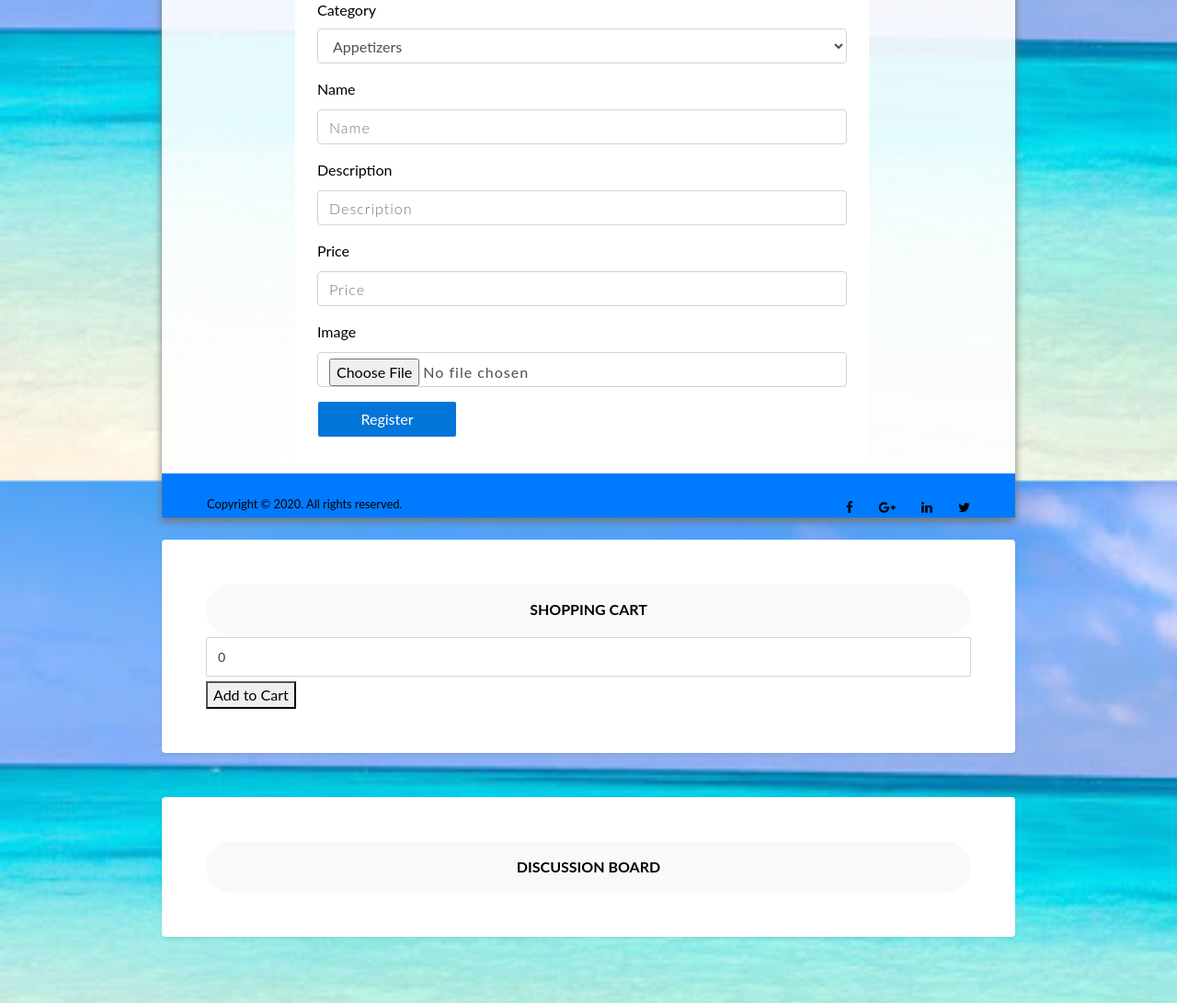
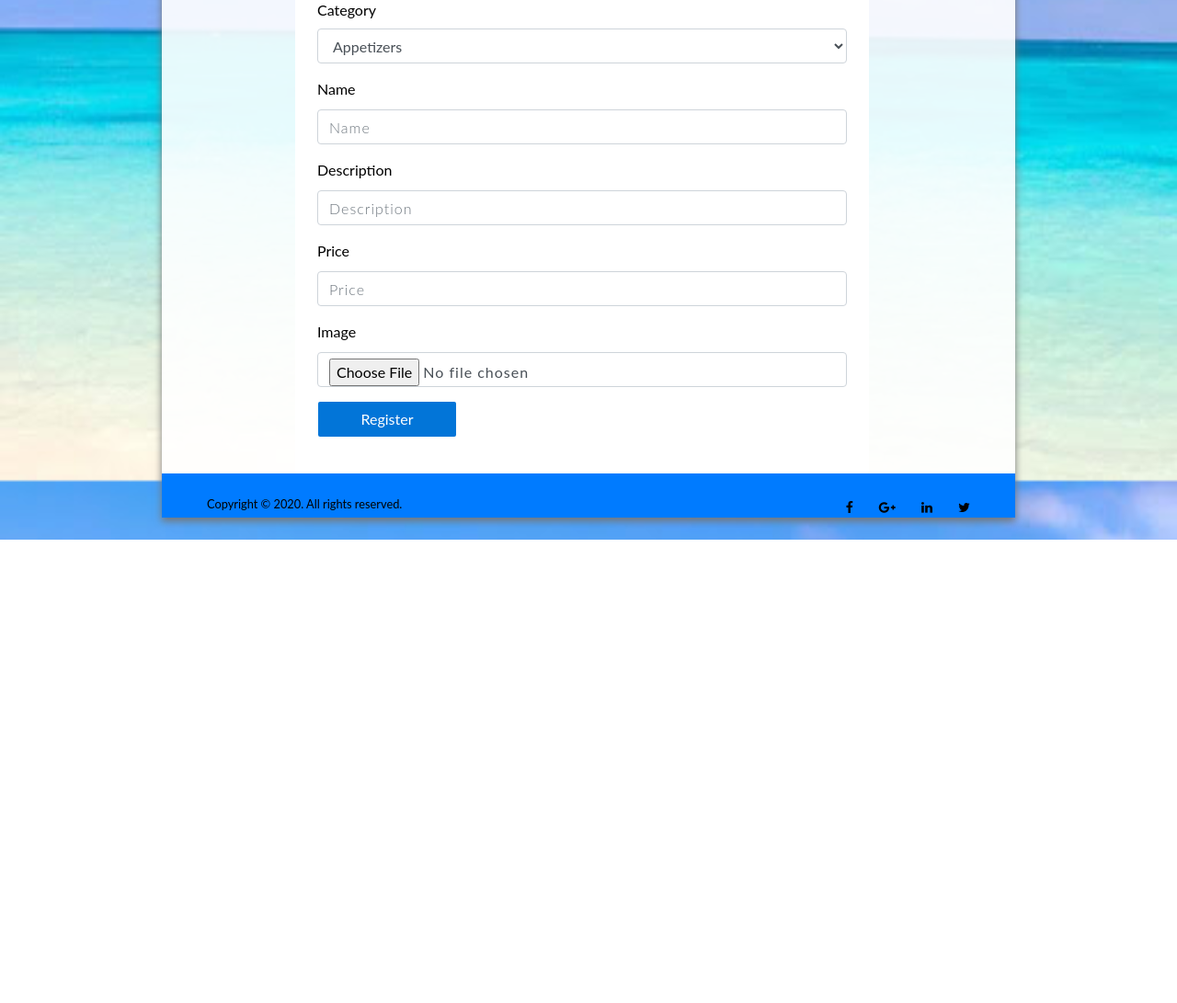
Before and after one commit to jmuratov98/CSC322-Project, a Django app: page /menu/register/ in a window 1280 px wide. Shown: the part 277-1368 px from the top of the page at 92% size. After the commit the page ends 864 px from the top, so only its background shows below. Run offline with Django 3.2, Linux system fonts and the light colour scheme; the visitor is signed in with stand-in values (Sample User, id 1); some libraries are stand-ins or nearby versions.

Commit message:
adjusted cart

```diff
--- a/cuisino/restaurant/urls.py
+++ b/cuisino/restaurant/urls.py
@@ -8,13 +8,12 @@
 urlpatterns=[
     path('', views.index, name="menu"),
     path('register/', views.register, name="register"),
-    path('<int:id>/', views.menuitem, name="menuitem"),
+    path('<int:id>/', views.cartitem, name="menuitem"),
     path('<int:id>/delete/', views.delete, name="delete"),
 
     path('cart/', views.cart, name="cart"),
     path('cart/add/<int:itemID>/<int:quantity>', views.add_to_cart, name="add-to-cart"),
     path('cart/remove/<int:itemID>', views.remove_from_cart, name="remove-from-cart"),
 
-    path('pre-cart/', views.menuitem, name='pre-cart'),
     path('search/', views.SearchResultsView, name='search_results'),
 ]
--- a/cuisino/restaurant/views.py
+++ b/cuisino/restaurant/views.py
@@ -4,7 +4,7 @@
 from django.urls import reverse
 from django.contrib.auth.decorators import login_required
 from django.db.models import Q
-from django.http import HttpResponse
+from django.http import HttpResponse, JsonResponse
 
 from django.views.generic import (TemplateView,ListView,
                                   DetailView,CreateView,
@@ -94,7 +94,6 @@
 
 def SearchResultsView(request):
     if 'q' in request.GET and request.GET['q']:
-        # query = self.request.GET.get('q')
         q = request.GET['q']
         menu_list = MenuItems.objects.filter(
         Q(itemKeyword__icontains=q) | Q(itemDescription__icontains=q) | Q(itemName__icontains=q)
@@ -103,3 +102,10 @@
 
     else:
         return render(request, 'restaurant/search_results.html')
+
+
+@login_required
+def cartitem(request, id):
+    item = MenuItems.objects.get(itemID=id)
+
+    return render(request, 'restaurant/cart_items.html', { 'item':item, 'id': id, 'edit': True })
--- a/cuisino/static/css/project/main.css
+++ b/cuisino/static/css/project/main.css
@@ -24,6 +24,7 @@
 .center,
 .centertxt,
 .container,
+.container1,
 .centerstage,
 .jumbotron {
     display: block;
@@ -45,9 +46,7 @@
     width: 30%;
 }
 .container{
-    /* opacity: 1; */
-    /* content-top: 2%
-    background-color: rgba(255, 255, 255, 0.9); */
+
 }
 .bodycontainer{
 
--- a/cuisino/templates/restaurant/item.html
+++ b/cuisino/templates/restaurant/item.html
@@ -1,22 +1,13 @@
 {% extends 'base/formbase.html' %}
-
 {% load static %}
 {% load bootstrap3 %}
 
 {% block stylesheets %}
 <link rel="stylesheet" type="text/css" href="{% static 'css/users/main.css' %}">
 {% endblock %}
-
-{% block body_block %}
 <title>Assiette de Poséidon ψ Menu Form</title>
 
-<div class="container-fluid px-1 px-md-5 px-lg-1 px-xl-5 py-4 mx-auto"
-    style="width: 80%; margin-left: auto; margin-right: auto;">
-    <div class="card card0 border-0" style="background-color: rgba(255, 255, 255, 0.9); ">
-        <div class="row d-flex">
-            <div class="row" style="display: flex; ">
-                <img src="{% static 'img/logo.png' %}" class="logo">
-            </div>
+{% block setting %}
             <div class="col-xl-9" style="padding-left: auto; padding-right: 0%; ">
 
                 <div class="card2 card border-0 px-4 py-4">
@@ -43,47 +34,8 @@
                     {% endif %}
             </div>
         </div>
-    </div>
-    <div class="bg-primary py-4" style="height: 15px">
-        <div class="row px-3">
-            <small class="ml-4 ml-sm-5 mb-2">Copyright &copy; 2020. All rights reserved.</small>
-            <div class="social-contact ml-4 ml-sm-auto">
-                <span class="fa fa-facebook mr-4 text-sm"></span>
-                <span class="fa fa-google-plus mr-4 text-sm"></span>
-                <span class="fa fa-linkedin mr-4 text-sm"></span>
-                <span class="fa fa-twitter mr-4 mr-sm-5 text-sm"></span>
-            </div>
-        </div>
-    </div>
-</div>
-<br>
-{% if user.role == user.CUSTOMER %}
-<div class="col-lg-12 p-5 bg-white rounded shadow-sm mb-5">
-    <div class="bg-light rounded-pill px-4 py-3 text-uppercase font-weight-bold text-center">
-        Shopping cart</div>
-    {% if orderedItem == None %}
-    <input type="number" id="quantity" value="0">
-    {% else %}
-    <input type="number" id="quantity" value="{{ orderedItem.itemQuantity }}">
-    {% endif %}
-    <button class="add-to-cart-button">Add to Cart</button>
-</div>
-<div class="col-lg-12 p-5 bg-white rounded shadow-sm mb-5">
-    <div class="bg-light rounded-pill px-4 py-3 text-uppercase font-weight-bold text-center">
-        Discussion board</div>
-</div>
-</div>
-{% endif %}
-</div>
 
-<script>
-    const BUTTON = document.querySelector(".add-to-cart-button");
-    const INPUT = document.querySelector("#quantity");
 
-    BUTTON.addEventListener("click", (e) => {
-        e.preventDefault();
-        window.location.href = `/menu/cart/add/{{id}}/${INPUT.value}`;
-    });
-</script>
 
-{% endblock %}
+
+{% endblock setting %}
```
Also changed, not shown: cuisino/static/js/project/project.js (+10 -0 lines), cuisino/templates/restaurant/cart_items.html (+4 -6 lines), cuisino/templates/restaurant/index.html (+16 -43 lines), cuisino/media/menu_images/sprite_WOvli1s.jpg (added), cuisino/restaurant/migrations/0001_initial.py (deleted), cuisino/restaurant/migrations/0002_auto_20201206_2311.py (deleted), cuisino/restaurant/migrations/0003_menuitems_itemkeyword.py (deleted), cuisino/restaurant/migrations/0004_auto_20201209_1806.py (deleted), cuisino/users/migrations/0001_initial.py (deleted).
